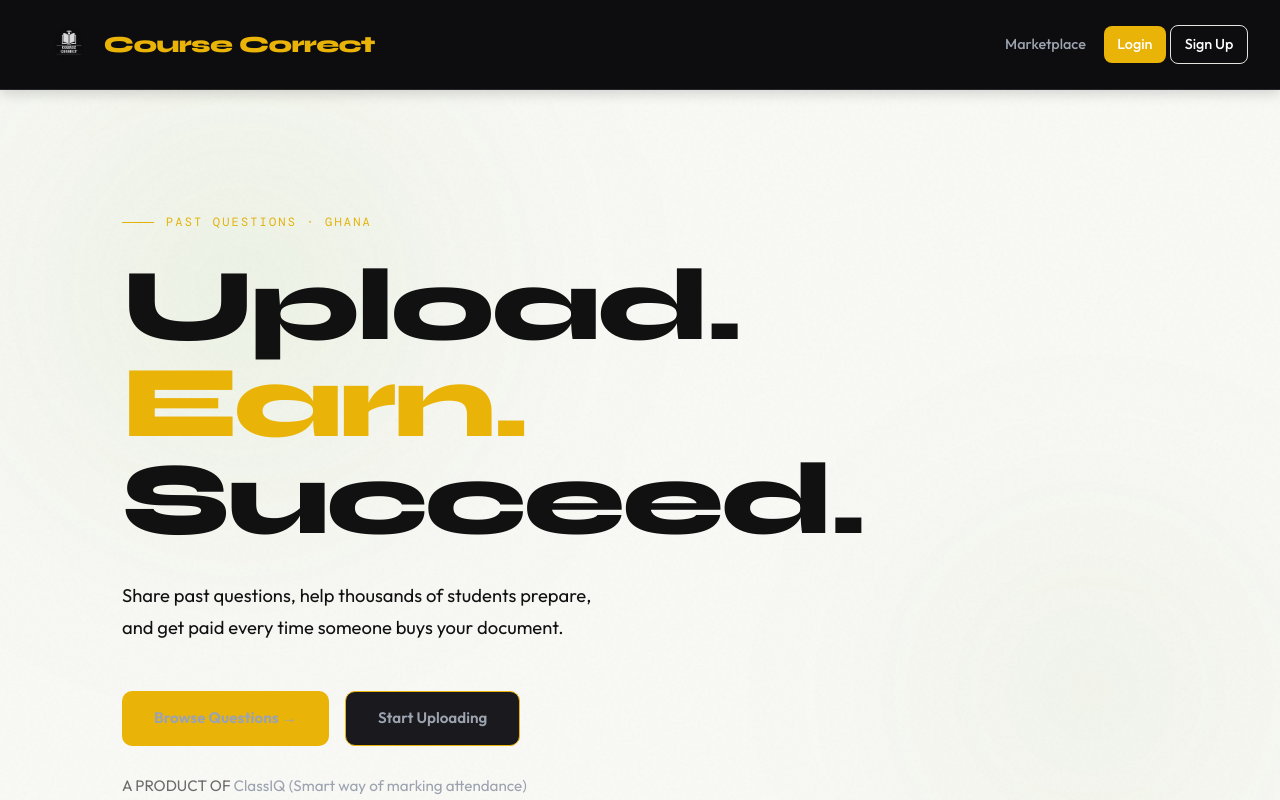
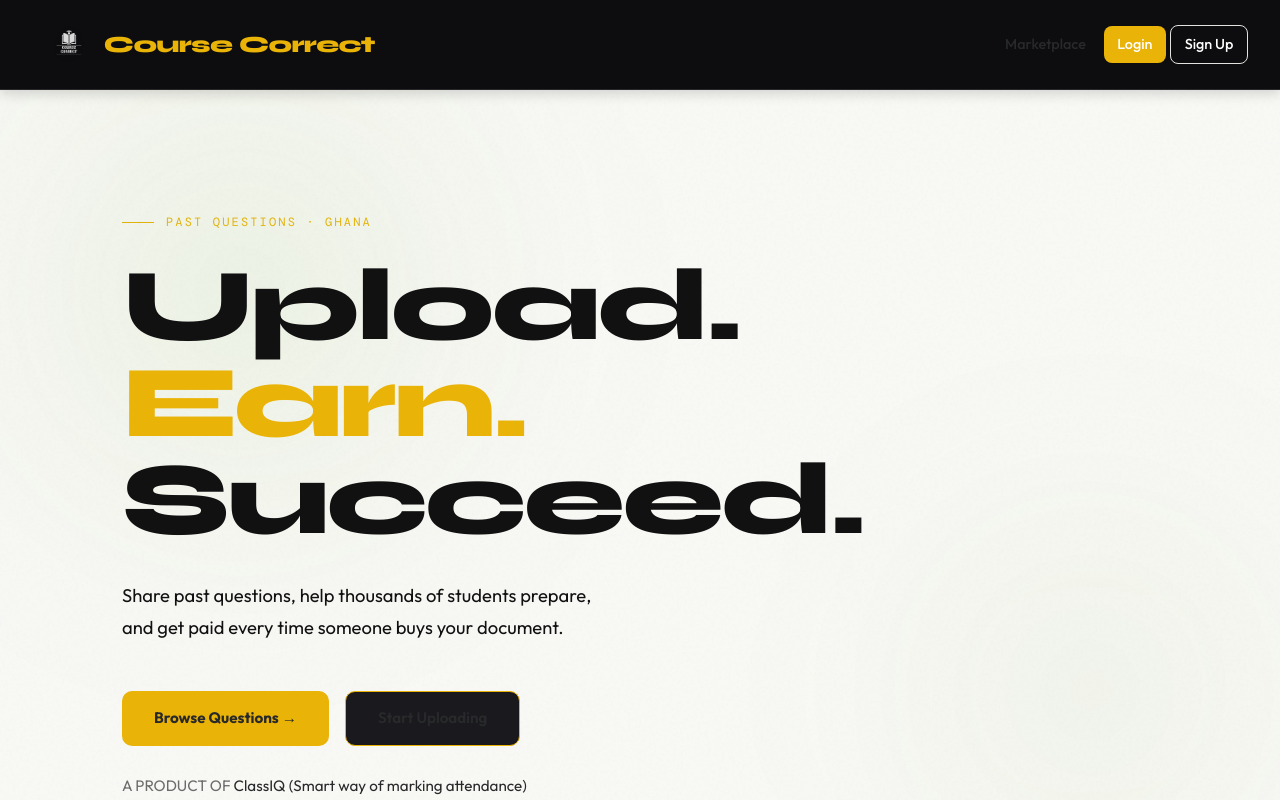
Before and after one commit to mishael6/Course_correct-frontend-, a React (Vite) app: page / in a window 1280 px wide. Shown: the top 800 px of the page. Built offline with nearby package versions, Linux system fonts and the light colour scheme.

Commit message:
feat: add global stylesheet for frontend application

```diff
--- a/src/index.css
+++ b/src/index.css
@@ -83,7 +83,7 @@ body {
 
 a {
   text-decoration: none !important;
-  color: #9CA3AF !important;
+  color: #28292a !important;
   transition: color 0.15s, background 0.15s;
 }
 
```
